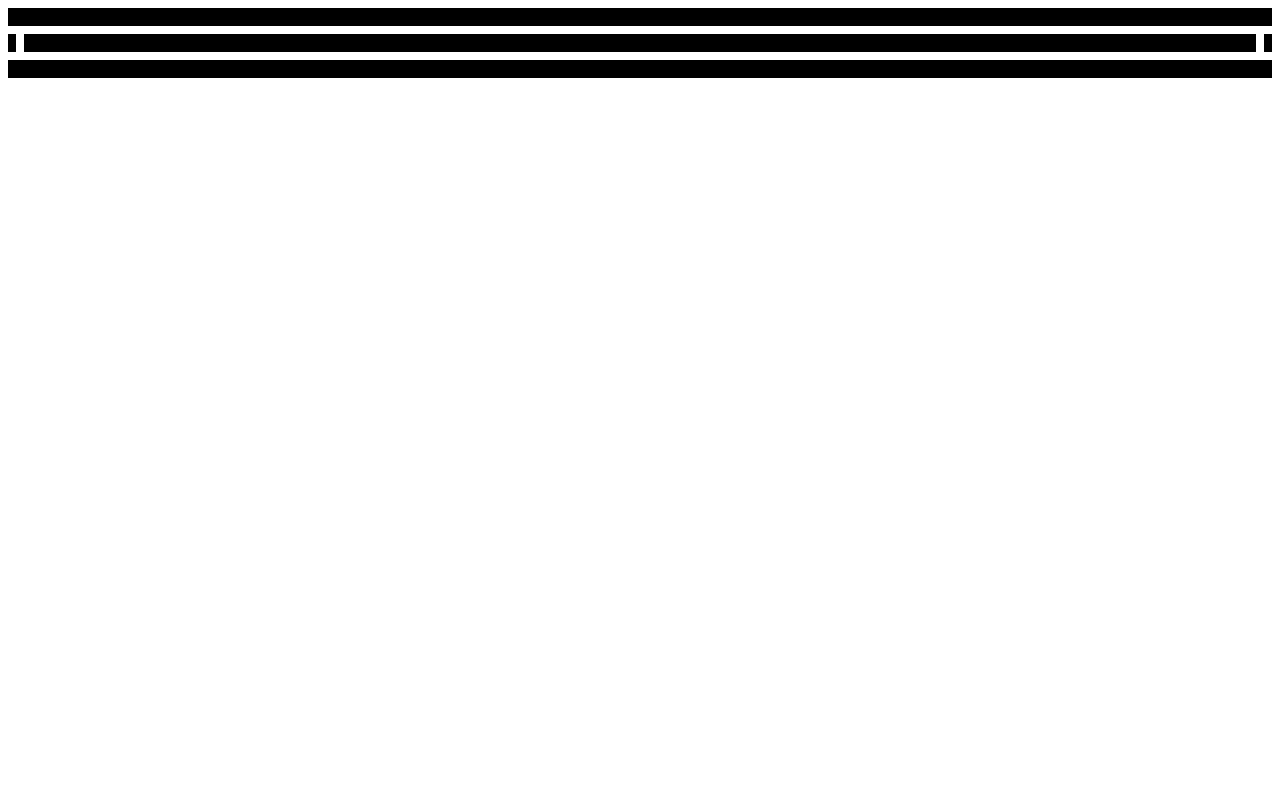
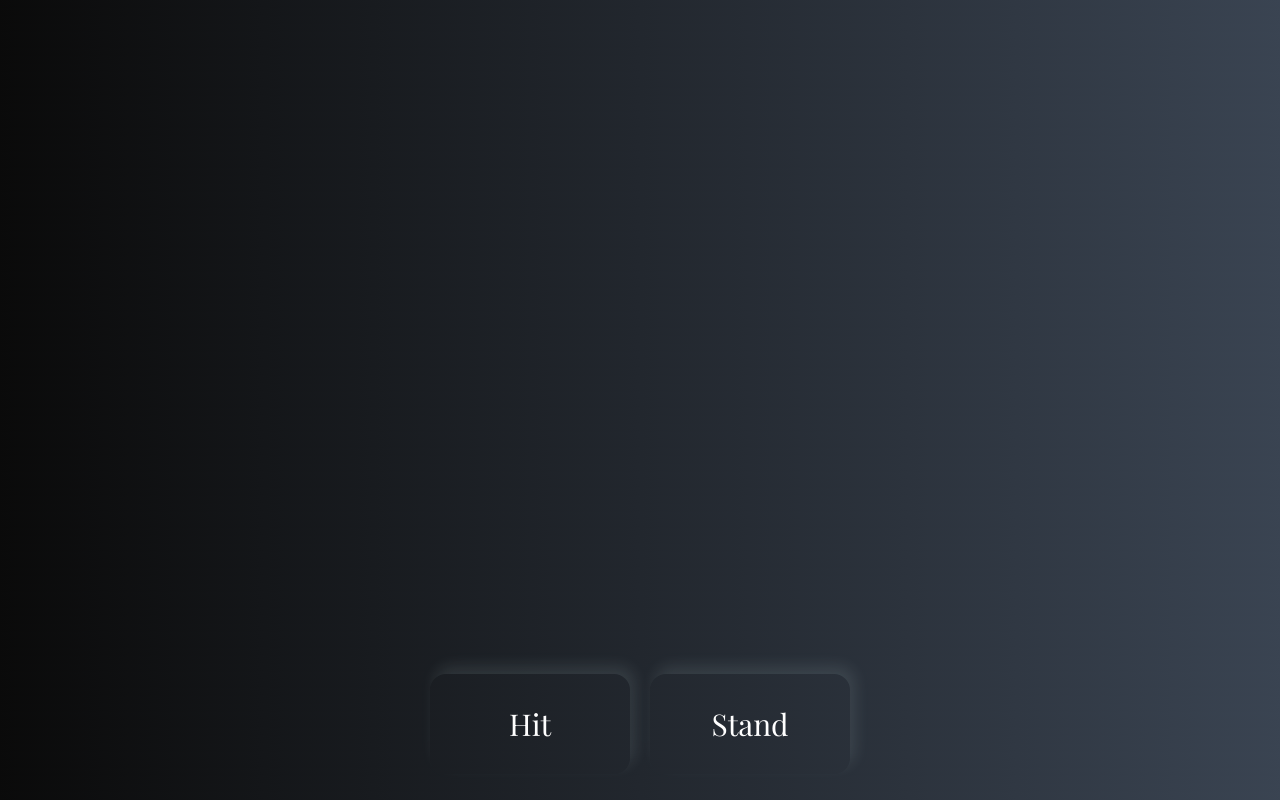
Before and after one commit to cstepgit/Online-BlackJack, a plain HTML site: page layout.html in a window 1280 px wide. Drawn offline with Linux system fonts and the light colour scheme.

Commit message:
added hit and stand butons

```diff
--- a/layout.html
+++ b/layout.html
@@ -7,13 +7,12 @@
   <title>Blackjack Game</title>
 </head>
 <body>
-    <section class="layout">
-        <div class="header">1</div>
-        <div class="leftSide">2</div>
-        <div class="body">3</div>
-        <div class="rightSide">4</div>
-        <div class="footer">5</div>
-      </section>
+        <div class="pannel" id="buttons">
+            <button class="button" id="hit">Hit</button>
+            <button class="button" id="stand">Stand</button>
+        </div>
+
+
 
 </body>
 </html>
--- a/looks.css
+++ b/looks.css
@@ -1,29 +1,49 @@
-.layout {
+@font-face {
+    font-family:PlayFair ;
+    src: url(Fonts/PlayfairDisplay-VariableFont_wght.ttf);
+}
+.button{
+    height: 100px;
+    width: 200px;
+    border: none;
+    margin: 10px;
+    padding: 16px 32px;
+    border-radius: 16px;
+    text-align: center;
+    text-decoration: none;
+    display: inline-block;
+    font-size: 16px;
+    transition-duration: 0.4s;
+    cursor: pointer;
+    background-color: transparent;
+    color: white;
+    font-size: 30px;
+    font-family: PlayFair;
+    box-shadow: 5px -8px 15px rgba(225,255,255,0.1);
+
+}
+
+#buttons{
+
+    display: flex;
+    justify-content: center;
+    align-items: center;
+    bottom: 2%;
+    left: 50%;
+    transform: translateX(-50%);
+    position: fixed;
     width: auto;
-    height: auto;
+    background: transparent;
 
-    display: grid;
-    grid:
-      "header header header" auto
-      "leftSide body rightSide" 1fr
-      "footer footer footer" auto
-      / auto 1fr auto;
-    gap: 8px;
-  }
+    border-radius: 16px;
 
-  .header { grid-area: header;
-background-color: black;}
-  .leftSide { grid-area: leftSide;
-background-color: black; }
-  .body {
-    grid-area: body;
-    background-color: black;
 }
-  .rightSide {
-     grid-area: rightSide;
-     background-color: black;
-    }
-  .footer {
-    grid-area: footer;
-     background-color: black;
-    }
+
+.button:hover{
+    background-color: #000e33;
+
+}
+
+body{
+    background: linear-gradient(45deg,#0a0a0a,#3a4452);
+}
```
Also changed, not shown: Fonts/PlayfairDisplay-VariableFont_wght.ttf (added).
